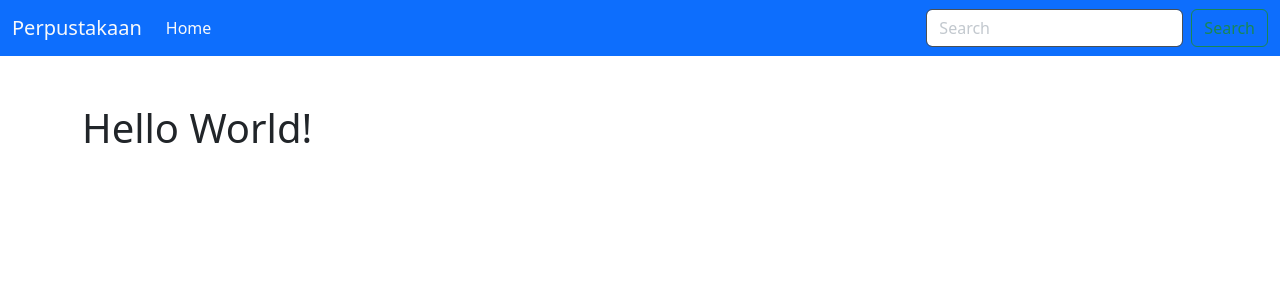
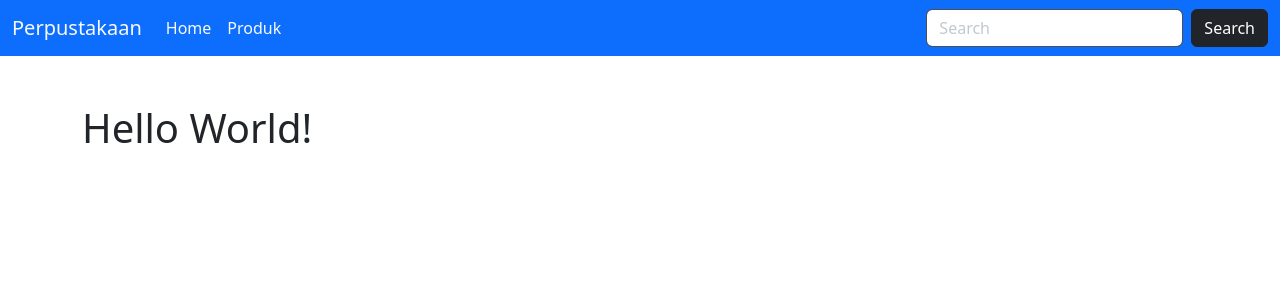
Before and after one commit to Maulanawesome5/perpustakaan, a Django app: page /produk/ in a window 1280 px wide. Shown: the top 300 px of the page. Run offline with Django 4.2, Linux system fonts and the light colour scheme; some libraries are stand-ins or nearby versions.

Commit message:
Membuat link menuju produk

```diff
--- a/templates/snippets/navbar.html
+++ b/templates/snippets/navbar.html
@@ -1,13 +1,16 @@
 <nav class="navbar bg-primary navbar-expand-lg" data-bs-theme="dark">
     <div class="container-fluid">
-        <a class="navbar-brand" href="#">Perpustakaan</a>
+        <a class="navbar-brand" href="{% url 'index' %}">Perpustakaan</a>
         <button class="navbar-toggler" type="button" data-bs-toggle="collapse" data-bs-target="#navbarSupportedContent" aria-controls="navbarSupportedContent" aria-expanded="false" aria-label="Toggle navigation">
         <span class="navbar-toggler-icon"></span>
         </button>
         <div class="collapse navbar-collapse" id="navbarSupportedContent">
         <ul class="navbar-nav me-auto mb-2 mb-lg-0">
             <li class="nav-item">
-            <a class="nav-link active" aria-current="page" href="#">Home</a>
+            <a class="nav-link active" aria-current="page" href="{% url 'index' %}">Home</a>
+            </li>
+            <li class="nav-item">
+            <a class="nav-link active" aria-current="page" href="{% url 'produk:index' %}">Produk</a>
             </li>
 <!--
             <li class="nav-item">
@@ -31,7 +34,7 @@
         </ul>
         <form class="d-flex" role="search">
             <input class="form-control me-2" type="search" placeholder="Search" aria-label="Search">
-            <button class="btn btn-outline-success" type="submit">Search</button>
+            <button class="btn btn-dark" type="submit">Search</button>
         </form>
         </div>
     </div>
```
